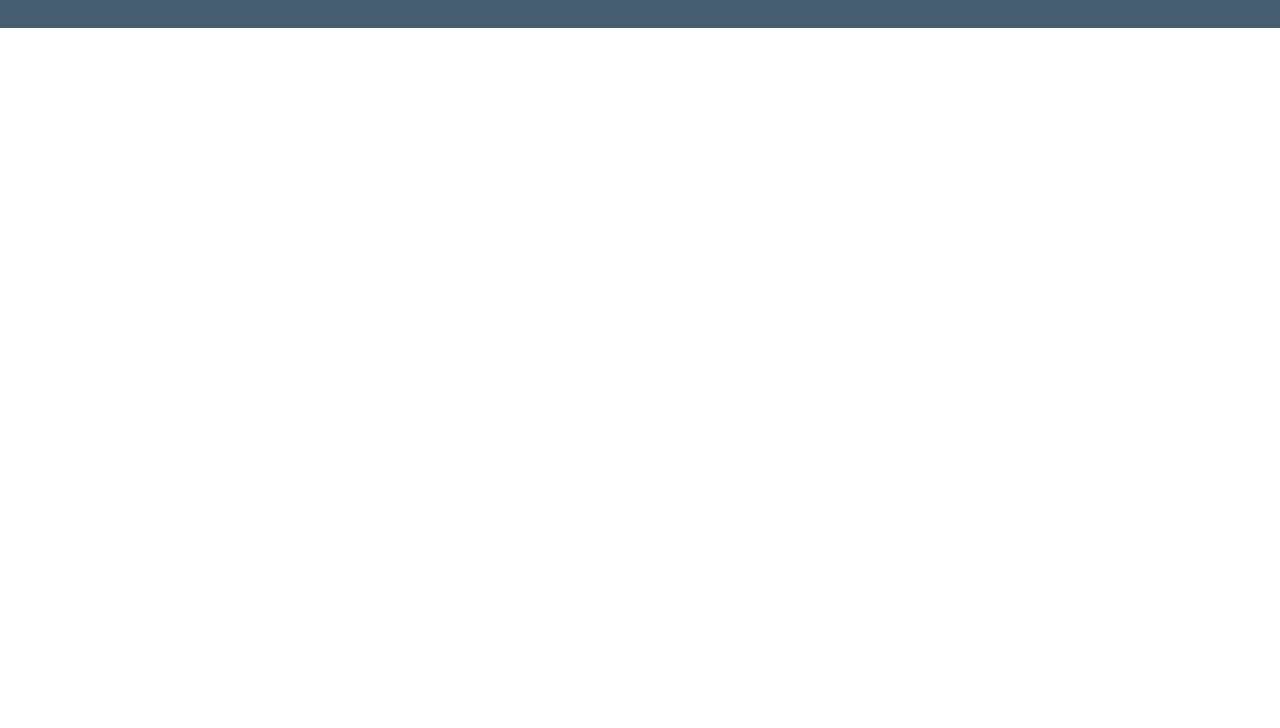
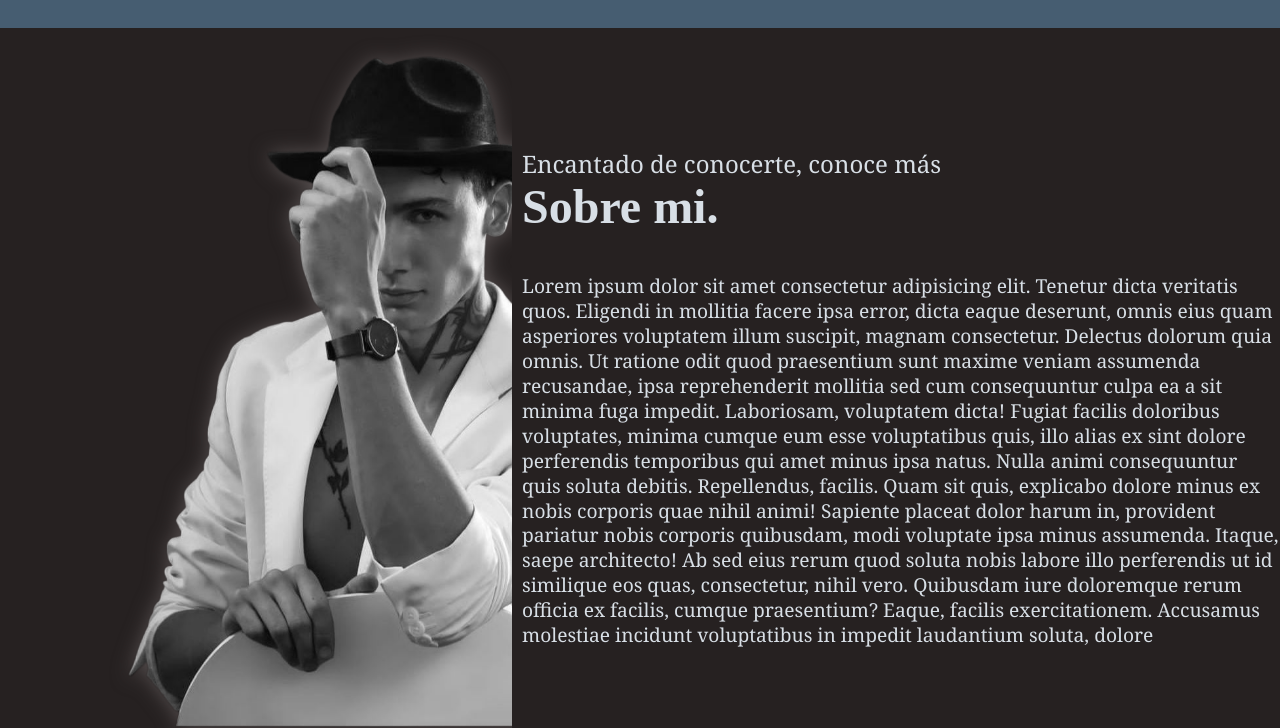
Before and after one commit to AbelArias02/Web-CV, a website: page index.html in a window 1280 px wide. Shown: the part 484-1212 px from the top of the page. Before the commit the page ends 800 px from the top, so only its background shows below. Drawn offline with Linux system fonts and the light colour scheme; a web font is replaced by a local one.

Commit message:
agregando la segunda seccion con foto y descripcion

```diff
--- a/index.html
+++ b/index.html
@@ -15,7 +15,7 @@
     <link rel="stylesheet" href="./css/style.css">
     <title>A.A Desarrollador Web</title>
 </head>
-<body>
+<body id="body">
     <header id="header-container">
         <nav class="header-nav">
             <ul class="header-ul">
@@ -34,7 +34,7 @@
                         <h3>SOY ABEL ARIAS</h3>
                     </div>
                     <div class="desarrollador">
-                        <h1>Desarrollador Web</h1>
+                        <h1>Desarrollador Web.</h1>
                     </div>
                     <div class="contacto">
                         <div class="redes">
@@ -51,6 +51,23 @@
                     </div>
                 </div>
             </section>
+            <section id="section-dos">
+                <div class="certificado">
+                    <img src="./assets/img/foto-perfi.png" alt="">
+                </div>
+                <div class="sobre-mi">
+                    <div class="info-contenido">
+                        <p class="conocer-mas">Encantado de conocerte, conoce más</p>
+                        <h4>Sobre mi.</h4>
+                        <p>Lorem ipsum dolor sit amet consectetur adipisicing elit. Tenetur dicta veritatis quos. Eligendi in mollitia facere ipsa error, dicta eaque deserunt, omnis eius quam asperiores voluptatem illum suscipit, magnam consectetur.
+                        Delectus dolorum quia omnis. Ut ratione odit quod praesentium sunt maxime veniam assumenda recusandae, ipsa reprehenderit mollitia sed cum consequuntur culpa ea a sit minima fuga impedit. Laboriosam, voluptatem dicta!
+                        Fugiat facilis doloribus voluptates, minima cumque eum esse voluptatibus quis, illo alias ex sint dolore perferendis temporibus qui amet minus ipsa natus. Nulla animi consequuntur quis soluta debitis. Repellendus, facilis.
+                        Quam sit quis, explicabo dolore minus ex nobis corporis quae nihil animi! Sapiente placeat dolor harum in, provident pariatur nobis corporis quibusdam, modi voluptate ipsa minus assumenda. Itaque, saepe architecto!
+                        Ab sed eius rerum quod soluta nobis labore illo perferendis ut id similique eos quas, consectetur, nihil vero. Quibusdam iure doloremque rerum officia ex facilis, cumque praesentium? Eaque, facilis exercitationem.
+                        Accusamus molestiae incidunt voluptatibus in impedit laudantium soluta, dolore </p>
+                    </div>
+                </div>
+            </section>
         </article>
     </main>
 </body>
--- /dev/null
+++ b/sass/section/_section-dos.scss
@@ -0,0 +1,40 @@
+#section-dos {
+    @include flex (space-between, center, null);
+    flex-wrap: wrap;
+    height: 700px;
+    background-color: #262121;
+        .certificado {
+            @include flex (flex-start, null, null);
+            width: 40%;
+            height: 100%;
+            overflow: hidden;
+                img {
+                    max-width: 750px;
+                    filter: drop-shadow(1px 1px 10px #5a5353);
+                }
+        }
+        .sobre-mi {
+            @include flex (flex-start,center,null);
+            width: 60%;
+            height: 100%;
+            .info-contenido {
+                margin-left: 10px;
+            }
+                .conocer-mas {
+                    font-family: Georgia, serif;
+                    font-size: 1.5rem;
+                    color: $nombre-c;
+                }
+                h4 {
+                    font-size: 3rem;
+                    color: $nombre-c;
+                }
+                p {
+                    margin-top: 40px;
+                    font-family: Georgia, serif;
+                    font-size: 1.2rem;
+                    color: $nombre-c;
+                    line-height: 1.3;
+                }
+        }
+}
--- a/sass/style.scss
+++ b/sass/style.scss
@@ -11,3 +11,5 @@
 @import "./apartados/header";
 
 @import "./section/section-uno";
+
+@import "./section/section-dos";
--- a/sass/utilities/_mixin.scss
+++ b/sass/utilities/_mixin.scss
@@ -5,6 +5,14 @@
     justify-content: $justify-c;
     align-items: $align-i;
     flex-direction: $direction;
+}
+
+//////////// mixin grid /////////////
+
+@mixin grid  ($columns, $row,) {
+    display: grid;
+    grid-template-columns: $columns;
+    grid-template-rows: $row;
 }
 
 ////////////// animacion //////////////
--- a/sass/utilities/_var.scss
+++ b/sass/utilities/_var.scss
@@ -6,8 +6,8 @@ $c-name: #2b3c4b8a;
 $c-redes: #b4c4d4;
 
 /*colores y tipografias para la primera seccion*/
-$c-section-1: #dceff5;
-$circulo-c: #cfd6d9;
+$c-section-1: #bbced4;
+$circulo-c: #c6d8e0;
 
 /*variables de reseteo*/
 $t-n: none;
```
Also changed, not shown: assets/img/backgound.png (added), assets/img/certificado.png (added), assets/img/fondo-curvo.png (added), assets/img/foto-perfi.png (added), assets/img/linea-azul.png (added), css/style.css, 1 other file.
